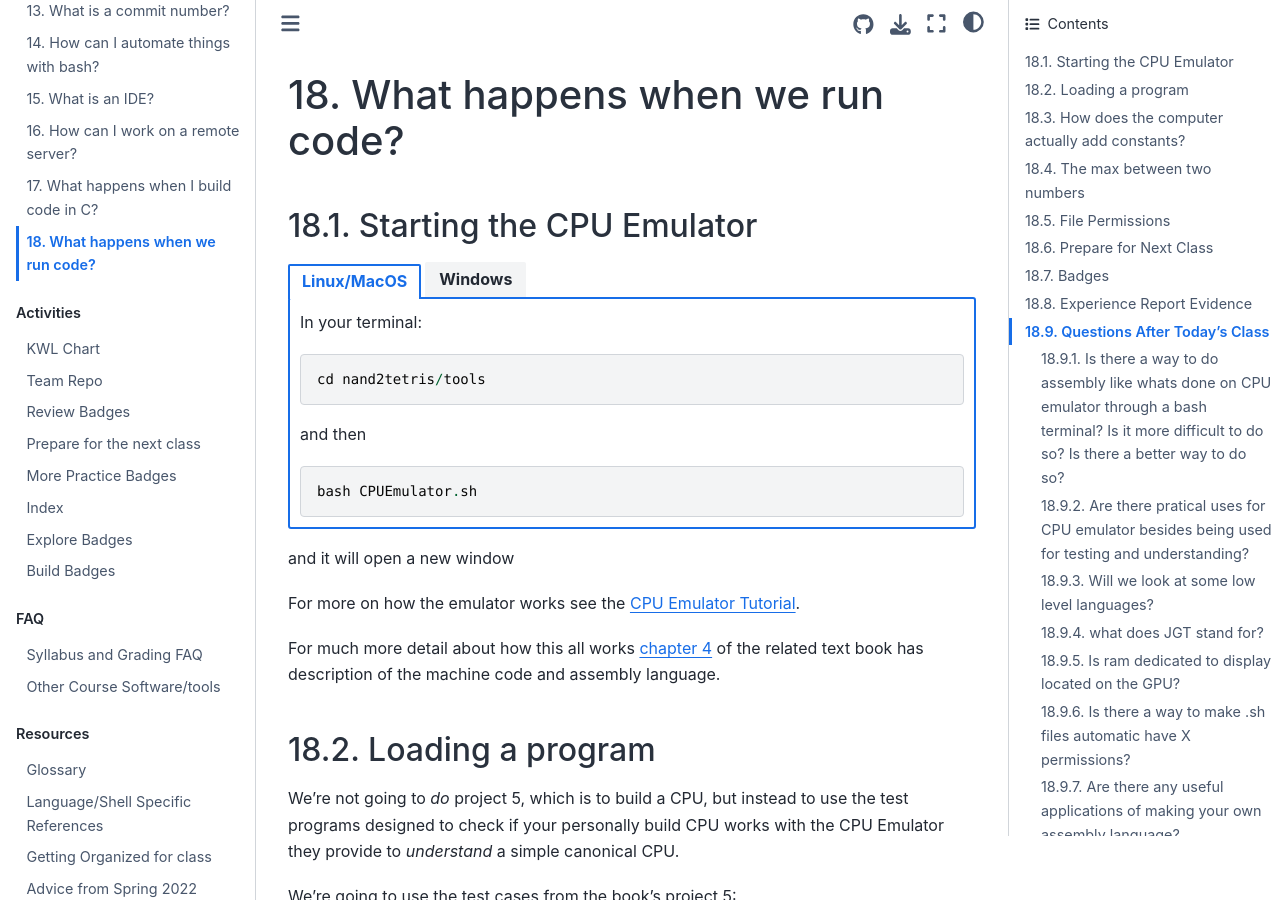
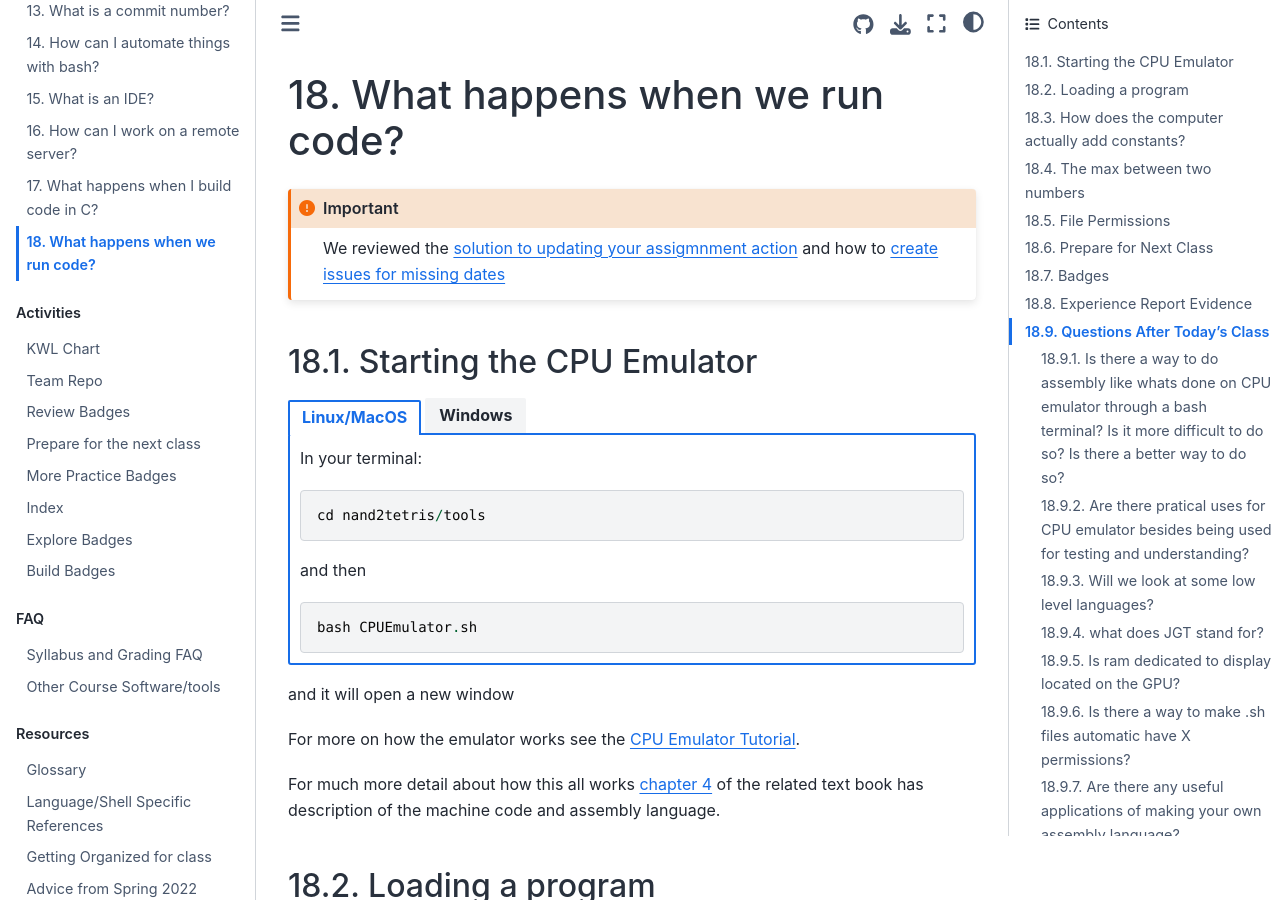
Before and after one commit to compsys-progtools/spring2024, a Jupyter Book: the page built from notes/2024-04-02.md, in a window 1280 px wide and 900 px high. Built offline with Jupyter Book 1.0.4 settings and Sphinx 7.4.7 and the Sphinx Book theme 1.1.4, drawn with Linux system fonts in a browser that asks for light colours; pages that are not in the unit, such as notebooks, are missing from menus.

Commit message:
add notes about action

````diff
--- a/notes/2024-04-02.md
+++ b/notes/2024-04-02.md
@@ -9,6 +9,10 @@ kernelspec:
 # What happens when we run code?
 
 
+```{important}
+We reviewed the [solution to updating your assigmnment action](https://github.com/compsys-progtools/kwl-sp24-brownsarahm/commit/16f0baaaf3f23e6210b527ffc137fd2b8a4d202f)
+and how to [create issues for missing dates](https://compsys-progtools.github.io/courseutils/examples/tasktracking.html#create-a-badge-issue-for-a-specific-date)
+```
 +++{"lesson_part": "site","type":"heading"}
 
 ## Starting the CPU Emulator
````
